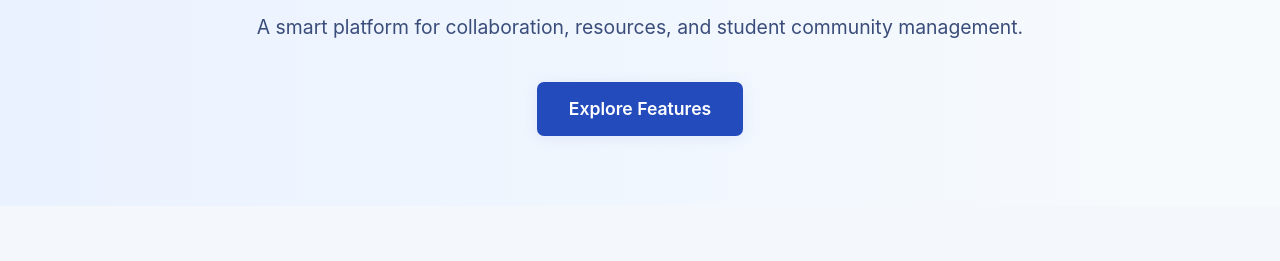
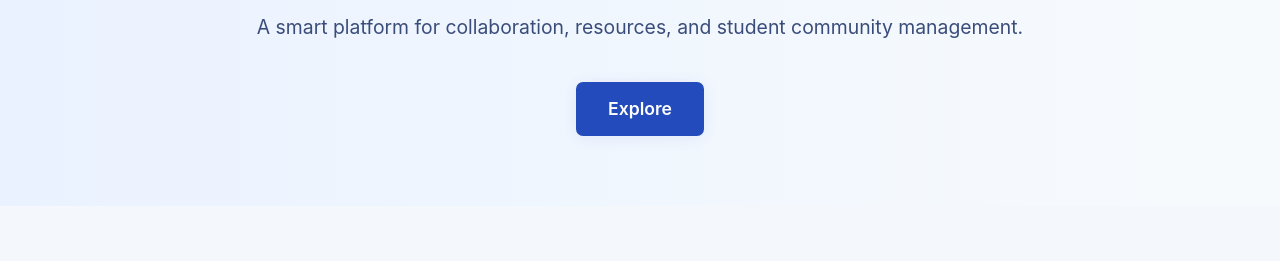
Before and after one commit to AnkitKumar-8809/Campus_Catalyst, a website: page index.html in a window 1280 px wide. Shown: the part 298-559 px from the top of the page. Drawn offline with Linux system fonts and the light colour scheme.

Commit message:
some UI updates

```diff
--- a/index.html
+++ b/index.html
@@ -34,7 +34,7 @@
 <section class="hero">
   <h1>Empowering Students, One Campus at a Time</h1>
   <p>A smart platform for collaboration, resources, and student community management.</p>
-  <a href="#features" class="btn">Explore Features</a>
+  <a href="#features" class="btn">Explore</a>
 </section>
 
 <section class="features" id="features">
--- a/script.js
+++ b/script.js
@@ -9,9 +9,6 @@ document.querySelectorAll('a[href^="#"]').forEach(link => {
     }
   });
 });
-
-
-
 
 // === Mobile Navigation ===
 const navToggle = document.getElementById('navToggle');
```
